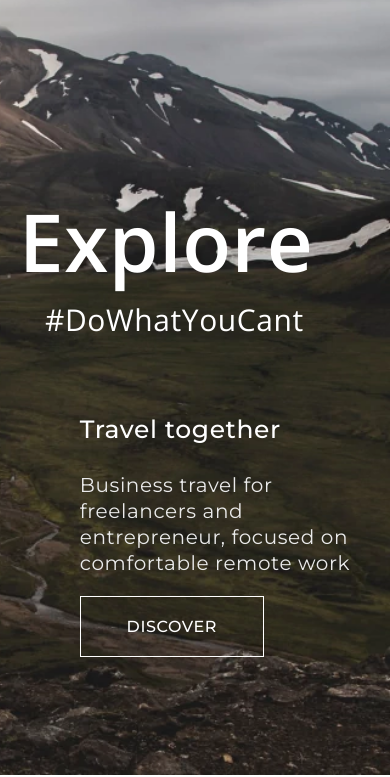
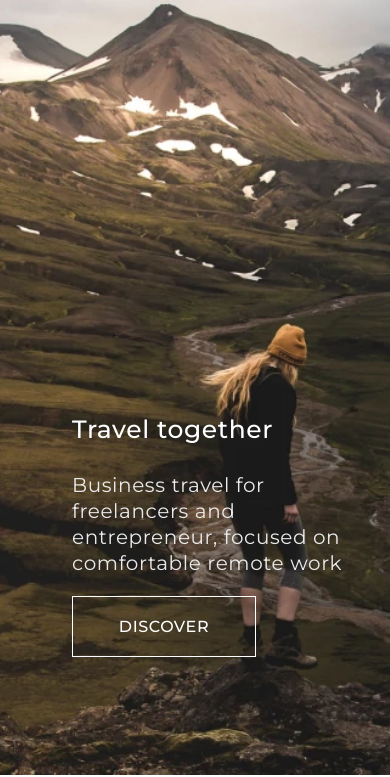
Before and after one commit to DigitalStudioPro/travel, a plain HTML site: page index.html in a window 390 px wide. Shown: the part 97-874 px from the top of the page. Drawn offline with nearby package versions, Linux system fonts and the light colour scheme.

Commit message:
Update style.css
add new code

```diff
--- a/css/style.css
+++ b/css/style.css
@@ -1136,14 +1136,16 @@ input::-moz-placeholder {
     display: block;
   }
 
+	.usp {
+    background-position: -443px 17px;
+	}
+
   .usp-wrapper{
     padding-left: 40px;
   }
 
-  .usp-title{
-    font-size: 80px;
-    margin: -21% 0 0 -9.5%;
-		width: auto;
+  .usp-title {
+ 		display: none;
   }
 
   .usp-span{
@@ -1153,7 +1155,7 @@ input::-moz-placeholder {
 
   .usp-wrapp{
     margin-top: 26%;
-    right: -2%;
+    padding-left: 30px;
     max-width: 100%;
   }
 
@@ -1313,6 +1315,7 @@ input::-moz-placeholder {
 
 	advantages__list{
 		margin-left: 64px;
+		align-items: center;
 	}
 
   .next{
```
